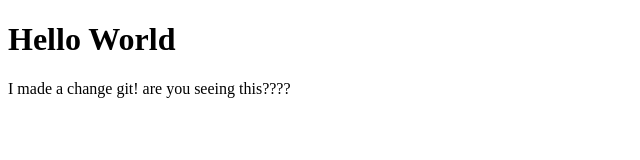
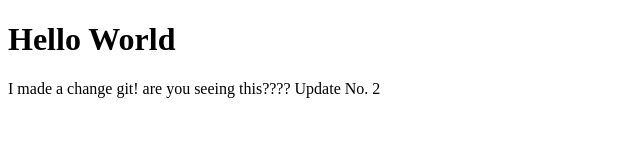
Before and after one commit to syedmuhammadmoin/gitPractice, a plain HTML site: page index.html in a window 1280 px wide. Shown: the whole page, without its empty margins (0-640 px from the left). Drawn offline with Linux system fonts and the light colour scheme.

Commit message:
Update index.html

```diff
--- a/index.html
+++ b/index.html
@@ -15,6 +15,8 @@
         I made a change git!
         are you seeing this????
 
+        Update No. 2
+
     </div>
 
 </body>
```
